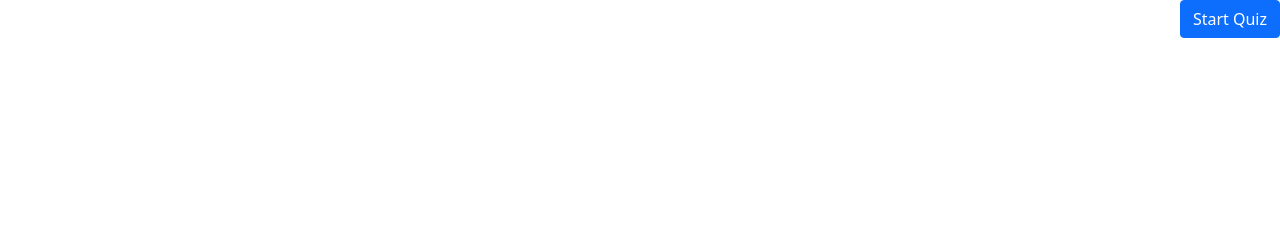
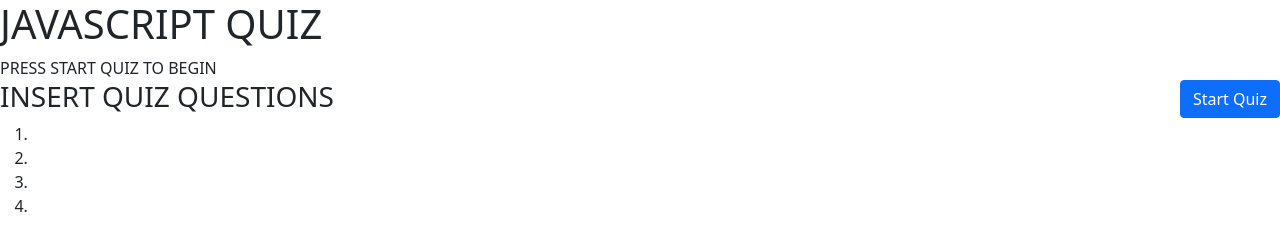
Before and after one commit to past0073/04-Homework, a plain HTML site: page Develop/index.html in a window 1280 px wide. Drawn offline with nearby package versions, Linux system fonts and the light colour scheme.

Commit message:
Added headings, and ordered list elements for the quiz questions and answers.

```diff
--- a/Develop/index.html
+++ b/Develop/index.html
@@ -9,9 +9,22 @@
         <script src="https://ajax.googleapis.com/ajax/libs/jquery/3.5.1/jquery.min.js"></script>
 </head>
 <body>
-    <div id=timer></div>
+    <header>
+        <h1>JAVASCRIPT QUIZ</h1>
+    </header>
+    <div id=timer>PRESS START QUIZ TO BEGIN</div>
     <div>
         <button type="button" style="float:right" id="startButton" class="btn btn-primary">Start Quiz</button>
+    </div>
+    <div>
+        <H3>INSERT QUIZ QUESTIONS</H3>
+        <ol>
+            <li> <span id = "a"></span></li>
+            <li> <span id = "b"></span></li>
+            <li> <span id = "c"></span></li>
+            <li> <span id = "d"></span></li>
+        </ol>
+
     </div>
     <script>
         var timerEl = document.querySelector("#timer");
```
